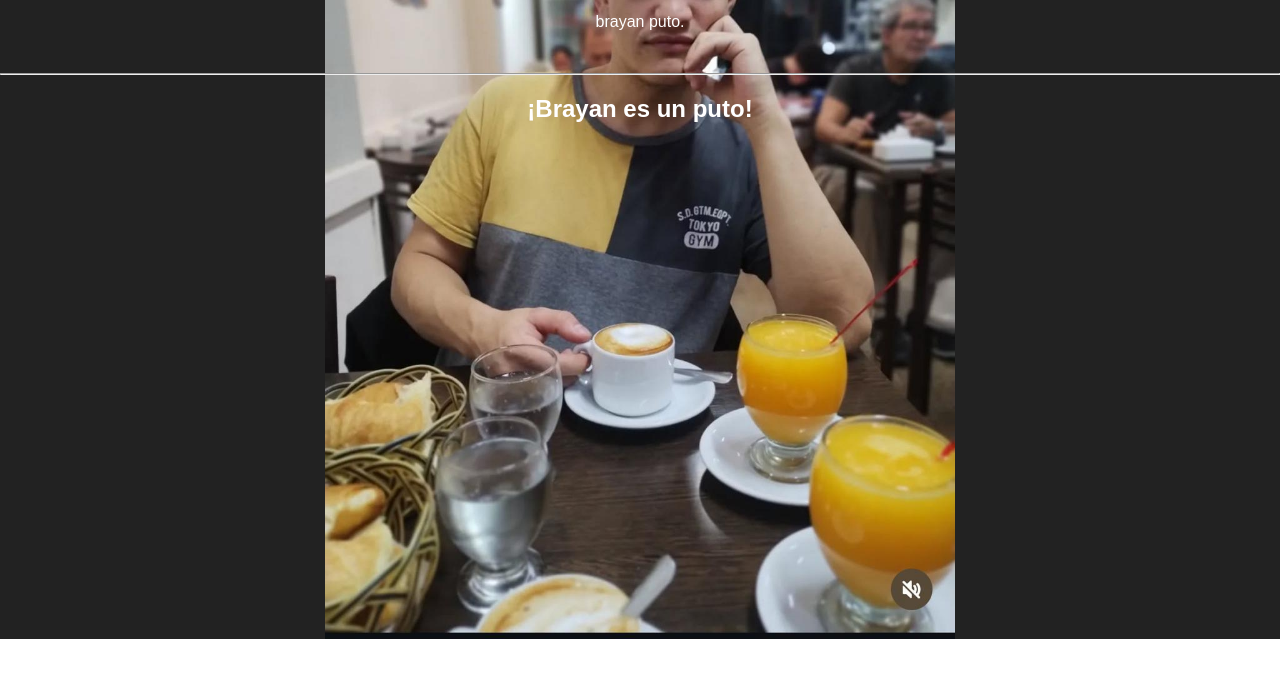
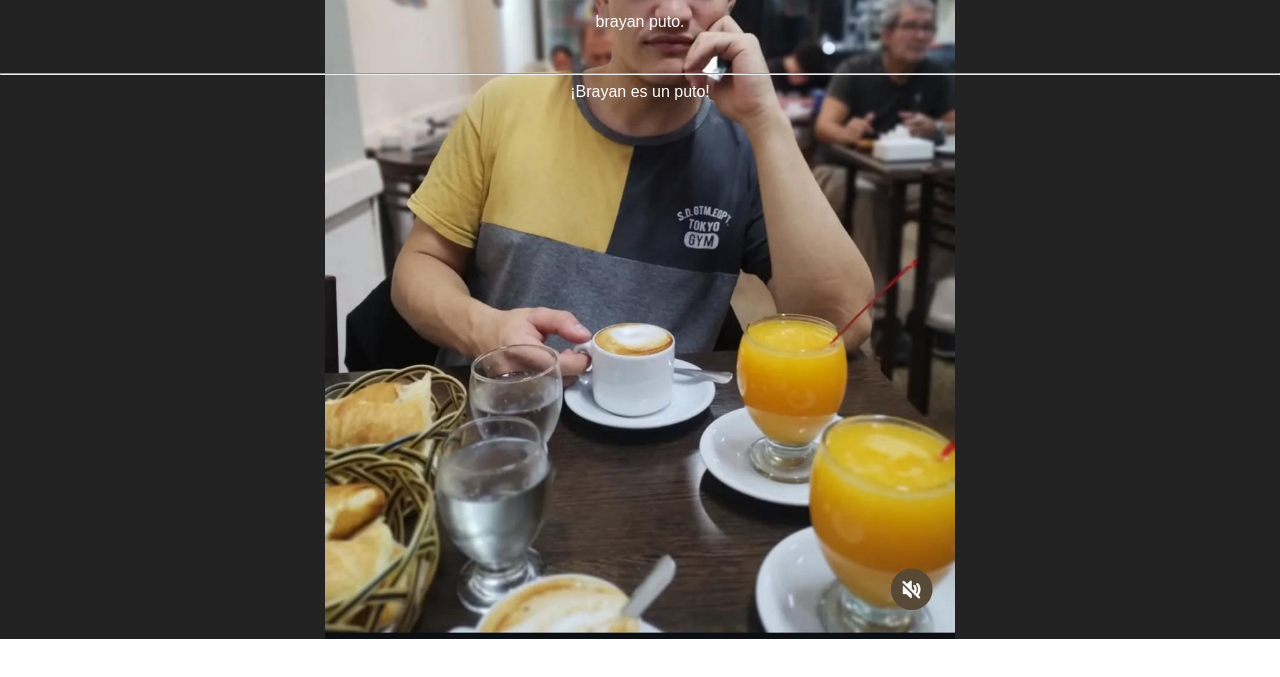
Before and after one commit to Selesnia/PracticaWeb, a plain HTML site: page index.html in a window 1280 px wide. Shown: the part 161-838 px from the top of the page. Drawn offline with Linux system fonts and the light colour scheme.

Commit message:
quite referencia h2

```diff
--- a/index.html
+++ b/index.html
@@ -15,7 +15,7 @@
   </div><br>
   <hr>
   <botton onclick = "hhh_brayan()">
-  <h2>¡Brayan es un puto!</h2>
+   ¡Brayan es un puto!
   </botton>
 </body>
 </html>
```
